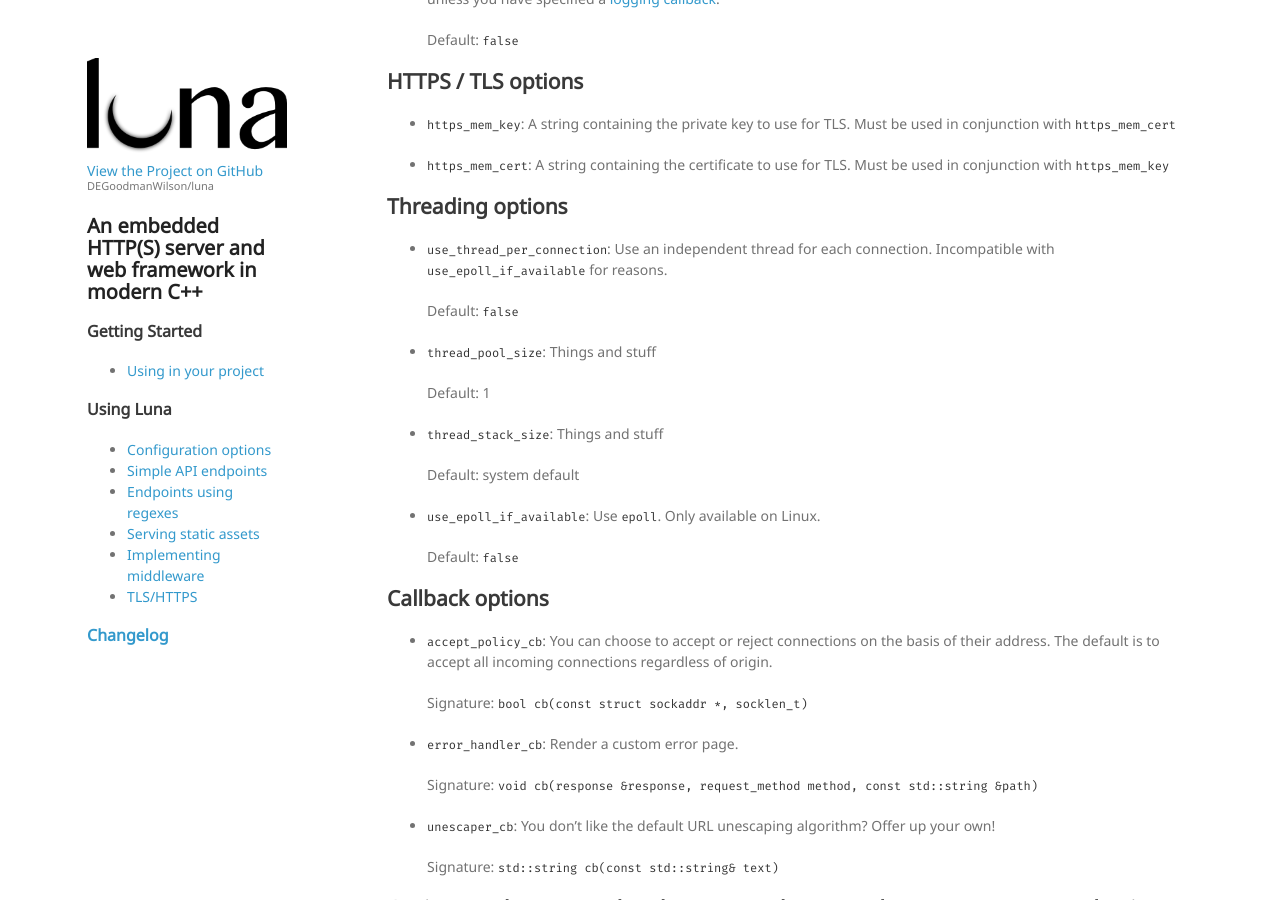
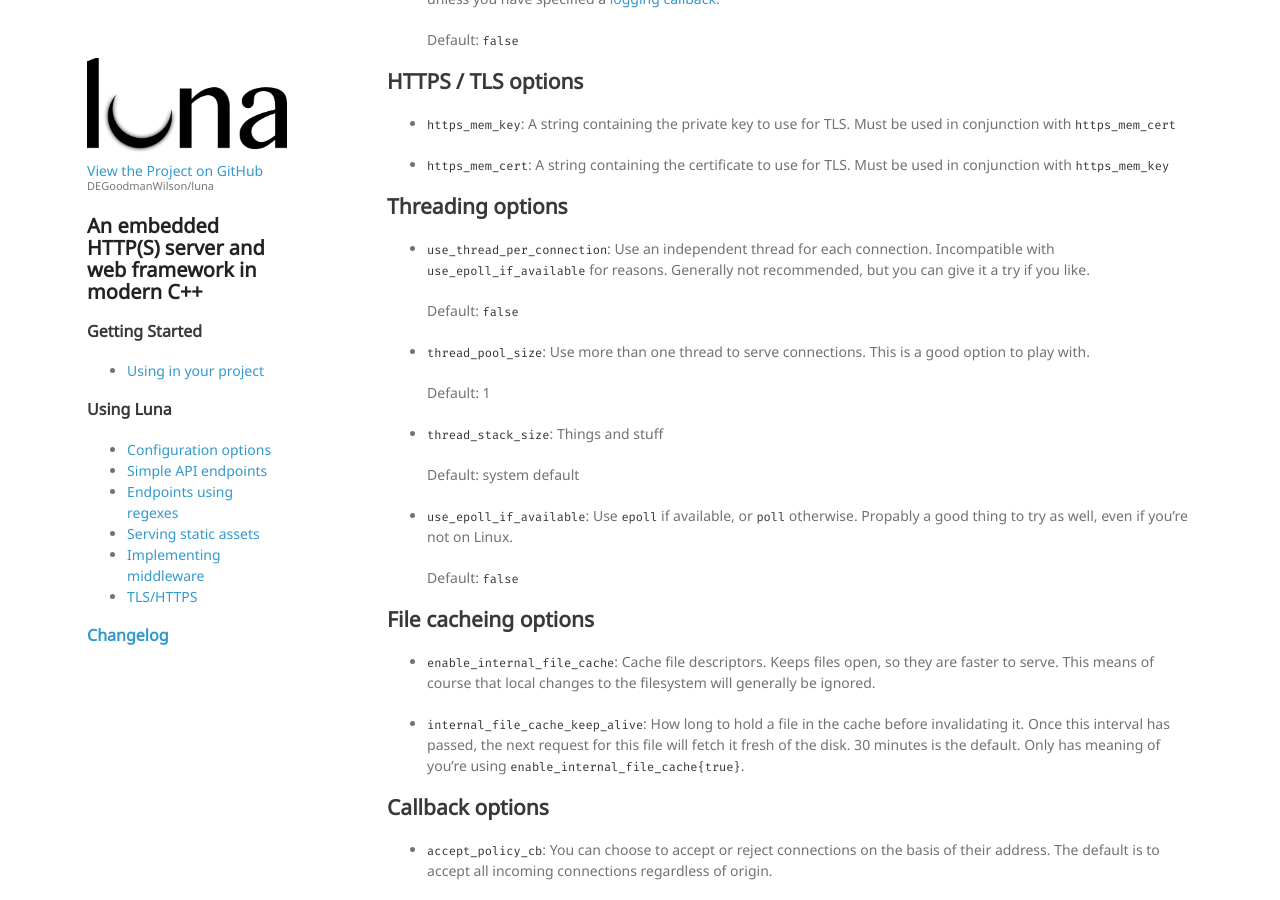
Before and after one commit to DEGoodmanWilson/luna, a Jekyll site: the page built from docs/configuration.md, in a window 1280 px wide and 900 px high, scrolled down 1828 px. Built offline with Jekyll 4.4.1, drawn with Linux system fonts in a browser that asks for light colours.

Commit message:
Oh hell, this is a new point release now.

```diff
--- a/conanfile.py
+++ b/conanfile.py
@@ -2,7 +2,7 @@ from conans import ConanFile, CMake
 
 class LunaConan(ConanFile):
     name = "luna"
-    version = "3.2.1"
+    version = "3.3.0"
     url = "https://github.com/DEGoodmanWilson/luna.git"
     license = "MIT"
     settings = "os", "compiler", "build_type", "arch"
--- a/docs/configuration.md
+++ b/docs/configuration.md
@@ -115,11 +115,11 @@ server my_server{server::handler{&my_error_handler}};
 
 ## Threading options
 
-- `use_thread_per_connection`: Use an independent thread for each connection. Incompatible with `use_epoll_if_available` for reasons.
+- `use_thread_per_connection`: Use an independent thread for each connection. Incompatible with `use_epoll_if_available` for reasons. Generally not recommended, but you can give it a try if you like.
 
     Default: `false`
 
-- `thread_pool_size`: Things and stuff
+- `thread_pool_size`: Use more than one thread to serve connections. This is a good option to play with.
 
     Default: 1
 
@@ -127,9 +127,15 @@ server my_server{server::handler{&my_error_handler}};
 
     Default: system default
 
-- `use_epoll_if_available`: Use `epoll`. Only available on Linux.
+- `use_epoll_if_available`: Use `epoll` if available, or `poll` otherwise. Propably a good thing to try as well, even if you're not on Linux.
 
     Default: `false`
+
+## File cacheing options
+
+- `enable_internal_file_cache`: Cache file descriptors. Keeps files open, so they are faster to serve. This means of course that local changes to the filesystem will generally be ignored.
+
+- `internal_file_cache_keep_alive`: How long to hold a file in the cache before invalidating it. Once this interval has passed, the next request for this file will fetch it fresh of the disk. 30 minutes is the default. Only has meaning of you're using `enable_internal_file_cache{true}`.
 
 ## Callback options
 
```
Also changed, not shown: docs/_posts/2017-08-24-3.3.0.md (added, +5 -0 lines).
